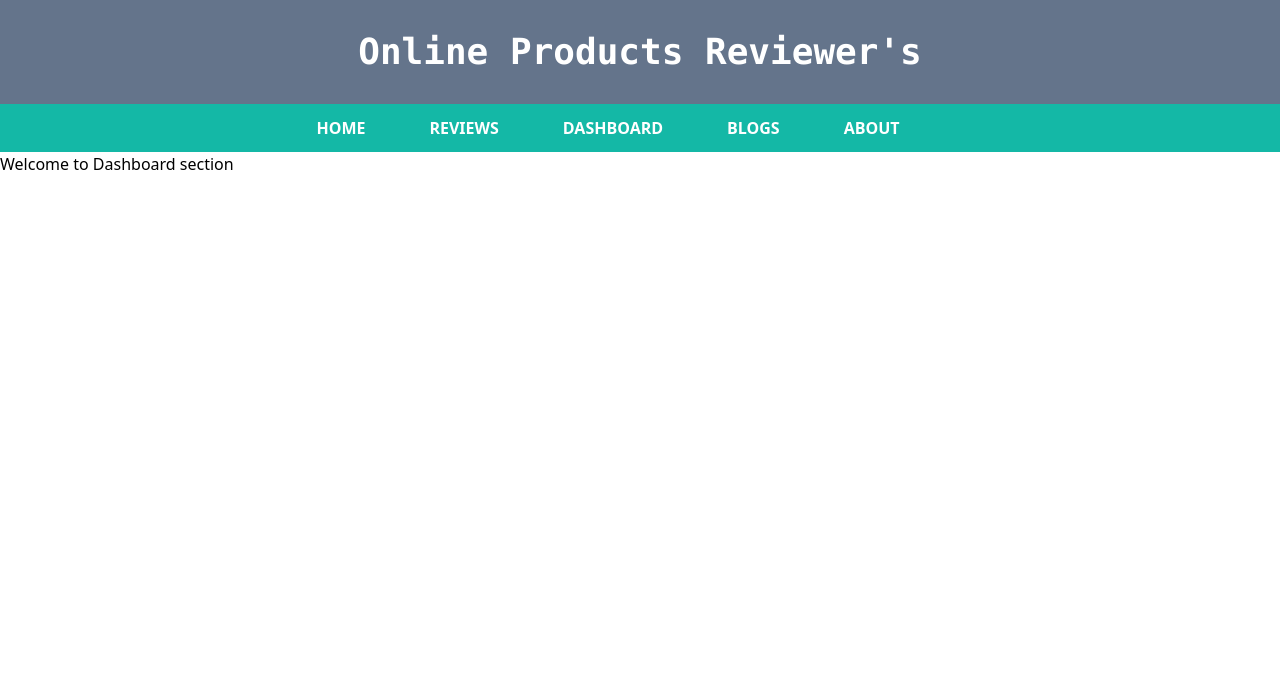
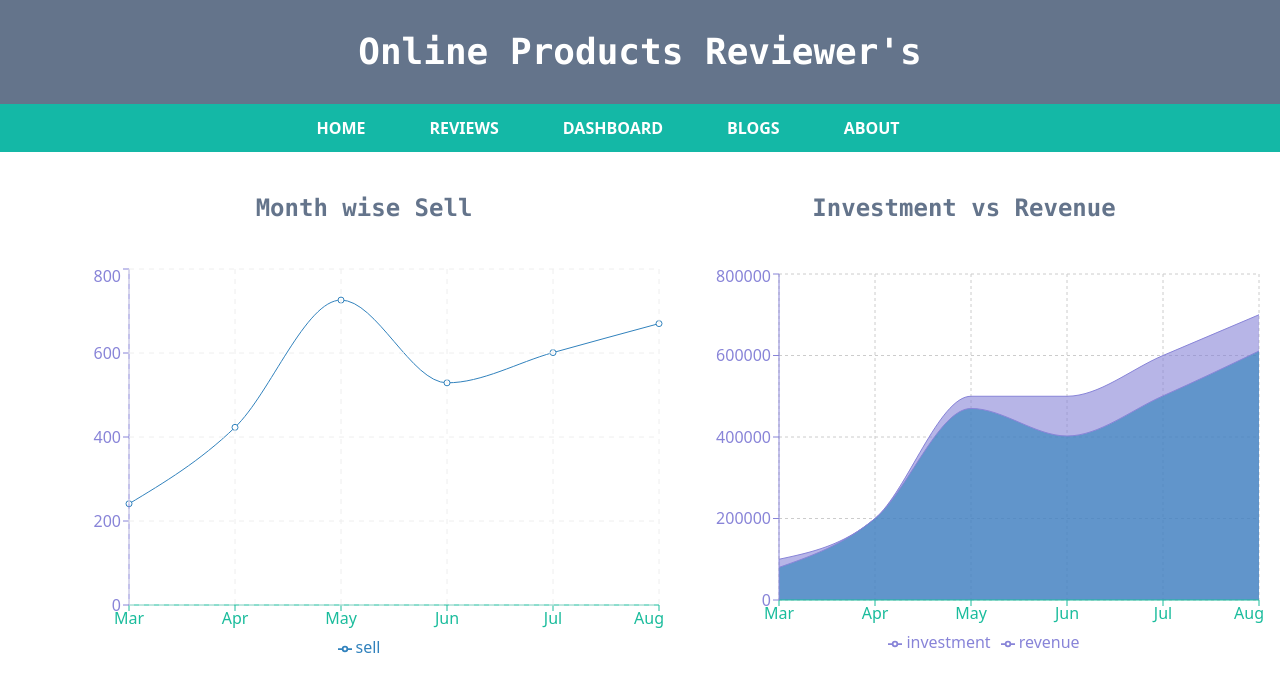
Before and after one commit to AkasHZamaN/product-analysis-interactive, a React (Create React App) app: page /dashboard in a window 1280 px wide. Shown: the top 692 px of the page. Built offline with nearby package versions, Linux system fonts and the light colour scheme.

Commit message:
dashboard ended

```diff
--- a/package.json
+++ b/package.json
@@ -11,6 +11,7 @@
     "react-dom": "^18.0.0",
     "react-router-dom": "^6.3.0",
     "react-scripts": "5.0.0",
+    "recharts": "^2.1.9",
     "web-vitals": "^2.1.4"
   },
   "scripts": {
--- /dev/null
+++ b/public/data.json
@@ -0,0 +1,38 @@
+[
+    {
+        "month": "Mar",
+        "investment": 100000,
+        "sell": 241,
+        "revenue": 80000
+    },
+    {
+        "month": "Apr",
+        "investment": 200000,
+        "sell": 423,
+        "revenue": 200000
+    },
+    {
+        "month": "May",
+        "investment": 500000,
+        "sell": 726,
+        "revenue": 470010
+    },
+    {
+        "month": "Jun",
+        "investment": 500000,
+        "sell": 529,
+        "revenue": 402405
+    },
+    {
+        "month": "Jul",
+        "investment": 600000,
+        "sell": 601,
+        "revenue": 500900
+    },
+    {
+        "month": "Aug",
+        "investment": 700000,
+        "sell": 670,
+        "revenue": 611000
+    }
+]
--- a/src/components/Dashboard/Dashboard.js
+++ b/src/components/Dashboard/Dashboard.js
@@ -1,11 +1,62 @@
-import React from 'react';
+import { data } from "autoprefixer";
+import React, { useEffect, useState } from "react";
+import {
+    Area,
+    AreaChart,
+  CartesianGrid,
+  Legend,
+  Line,
+  LineChart,
+  Tooltip,
+  XAxis,
+  YAxis,
+} from "recharts";
 
 const Dashboard = () => {
-    return (
-        <div>
-            <h1>Welcome to Dashboard section</h1>
-        </div>
-    );
+  const [linChart, setLineChart] = useState([]);
+  useEffect(() => {
+    fetch("data.json")
+      .then((res) => res.json())
+      .then((data) => setLineChart(data));
+    console.log(data);
+  }, []);
+  return (
+    <section className="flex justify-between mx-16">
+      <article>
+        <h1 className="text-center text-2xl font-semibold font-mono text-slate-500 my-10">
+          Month wise Sell
+        </h1>
+        <LineChart width={600} height={400} data={linChart}>
+          <Line type="monotone" dataKey={'sell'}></Line>
+          <XAxis dataKey={"month"} stroke="#1ABC9C"></XAxis>
+          <Tooltip></Tooltip>
+          <YAxis stroke="#8884d8"></YAxis>
+          <CartesianGrid stroke="#eee" strokeDasharray="5 5" />
+          <Legend></Legend>
+        </LineChart>
+      </article>
+
+      <article>
+        <h1 className="text-center text-2xl font-semibold font-mono text-slate-500 my-10">
+          Investment vs Revenue
+        </h1>
+        <AreaChart width={600} height={400} data={linChart} margin={{
+            top: 10,
+            right: 5,
+            left: 55,
+            bottom: 10,
+          }}>
+            <CartesianGrid strokeDasharray="3 3" />
+        <Area type="monotone" dataKey={'investment'} stroke="#8884d8" fill="#8884d8" />
+        <Area type="monotone" dataKey={'revenue'} stroke="#8884d8" fill="#2980B9" />
+        <XAxis dataKey={"month"} stroke="#1ABC9C"></XAxis>
+          <Tooltip></Tooltip>
+          <YAxis stroke="#8884d8"></YAxis>
+          <Legend></Legend>
+        </AreaChart>
+      </article>
+    </section>
+  );
 };
 
 export default Dashboard;
--- a/src/components/ReviewUser/ReviewUser.js
+++ b/src/components/ReviewUser/ReviewUser.js
@@ -2,7 +2,6 @@ import React from "react";
 import { StarIcon } from "@heroicons/react/solid";
 const ReviewUser = (props) => {
   const { name, thumbnail, ratings, review } = props.item;
-  console.log(props);
   return (
     <section>
       <article className="border-2 h-72 rounded-2xl p-4">
```
Also changed, not shown: src/components/Blogs/Blogs.js (+36 -14 lines), src/components/Header/Header.js (+18 -10 lines), 1 other file (tests, documents, lock files or other folders). Lines whose indentation alone changed are shown as unchanged.
